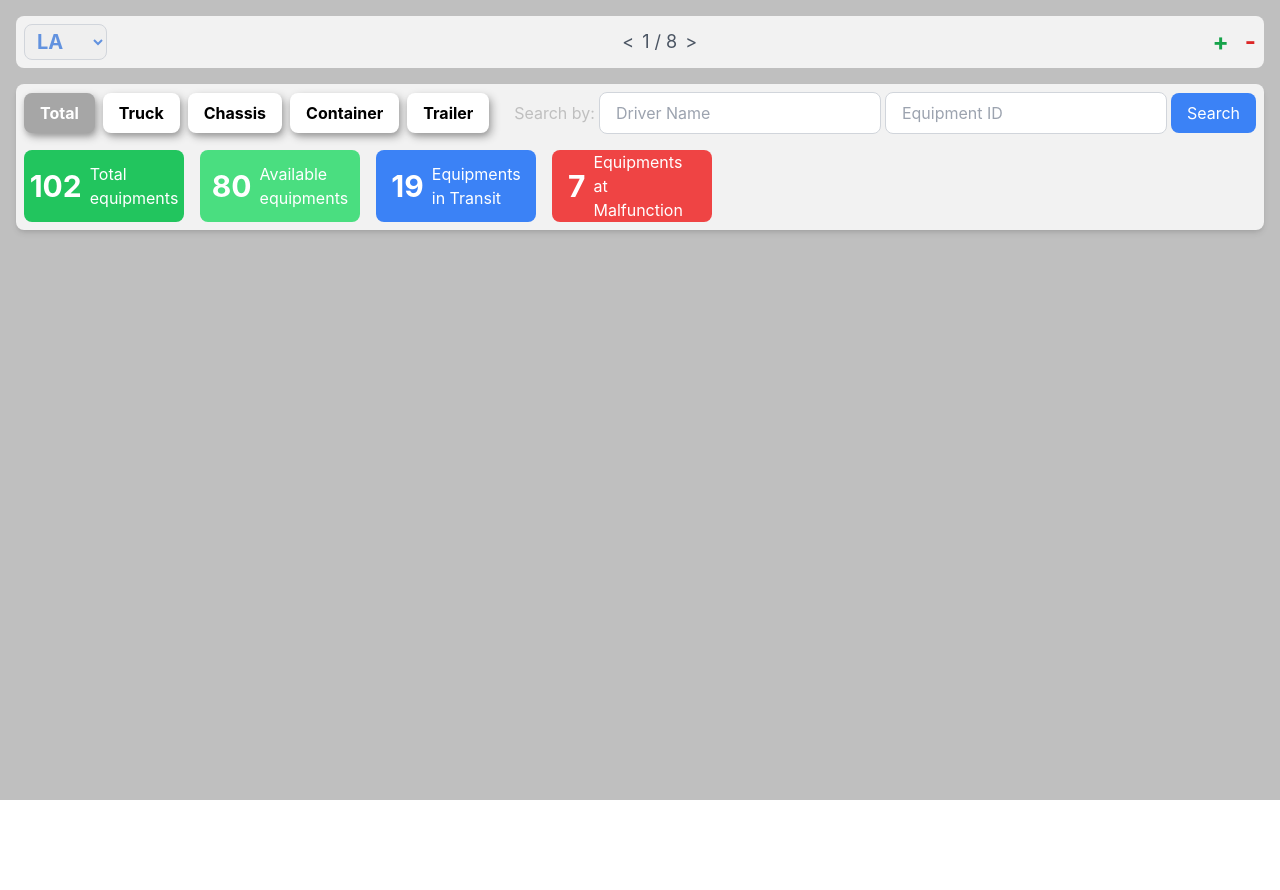
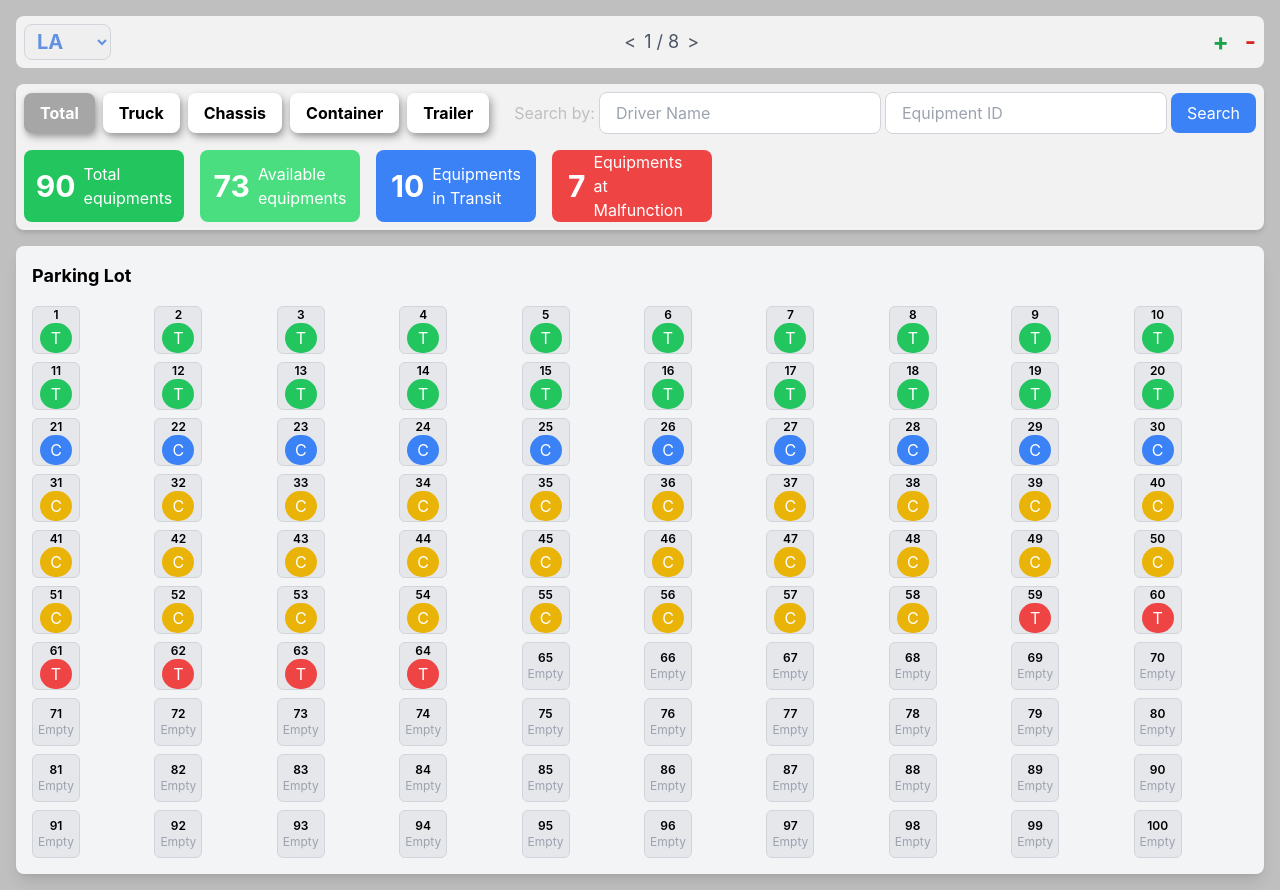
Before and after one commit to DB-YMS/front, a React (Create React App) app: page /yard in a window 1280 px wide. Before the commit the page ends 800 px from the top, so only its background shows below. Built offline with nearby package versions, Linux system fonts and the light colour scheme.

Commit message:
feat: 주차장 drag&drop 구현

```diff
--- a/src/components/Yard.js
+++ b/src/components/Yard.js
@@ -2,6 +2,7 @@
 import React, { useState } from "react";
 import DivisionAndYardSelect from "./divisionYardSelect";
 import EquipmentStatusSelect from "./equipmentSelect";
+import Parking from "./parking";
 
 const Yard = () => {
   const [selectedDivision, setSelectedDivision] = useState("LA");
@@ -54,6 +55,8 @@ const Yard = () => {
         handleEquipmentClick={handleEquipmentClick}
       />
 
+      <Parking
+        equipment />
 
 
     </div>
--- /dev/null
+++ b/src/components/data_temp.js
@@ -0,0 +1,34 @@
+const EquipmentData = {
+  total: [
+    { label: "Total equipments", count: "90", color: "bg-green-500" },
+    { label: "Available equipments", count: "73", color: "bg-green-400" },
+    { label: "Equipments in Transit", count: "10", color: "bg-blue-500" },
+    { label: "Equipments at Malfunction", count: "7", color: "bg-red-500" },
+  ],
+  truck: [
+    { label: "Total Trucks", count: "27", color: "bg-green-500" },
+    { label: "Available Trucks", count: "20", color: "bg-green-400" },
+    { label: "Trucks in Transit", count: "5", color: "bg-blue-500" },
+    { label: "Trucks at Malfunction", count: "2", color: "bg-red-500" },
+  ],
+  chassis: [
+    { label: "Total Chassis", count: "15", color: "bg-green-500" },
+    { label: "Available Chassis", count: "10", color: "bg-green-400" },
+    { label: "Chassis in Transit", count: "4", color: "bg-blue-500" },
+    { label: "Chassis at Malfunction", count: "1", color: "bg-red-500" },
+  ],
+  container: [
+    { label: "Total Containers", count: "32", color: "bg-green-500" },
+    { label: "Available Containers", count: "28", color: "bg-green-400" },
+    { label: "Containers in Transit", count: "4", color: "bg-blue-500" },
+    { label: "Containers at Malfunction", count: "0", color: "bg-red-500" },
+  ],
+  trailer: [
+    { label: "Total Trailers", count: "8", color: "bg-green-500" },
+    { label: "Available Trailers", count: "6", color: "bg-green-400" },
+    { label: "Trailers in Transit", count: "1", color: "bg-blue-500" },
+    { label: "Trailers at Malfunction", count: "1", color: "bg-red-500" },
+  ],
+};
+
+export default EquipmentData;
--- a/src/components/divisionYardSelect.js
+++ b/src/components/divisionYardSelect.js
@@ -3,7 +3,7 @@ import React from "react";
 
 const DivisionAndYardSelect = ({ selectedDivision, handleDivisionChange, page, totalPages, incrementPage, decrementPage, incrementPageCount, decrementPageCount }) => {
   return (
-    <div className="flex mb-4 justify-between items-center p-2 bg-[#F2F2F2] rounded-lg">
+    <div className="flex mb-[16px] justify-between items-center p-2 bg-[#F2F2F2] rounded-lg">
       {/* Division Selection */}
       <div className="flex items-center">
         <select
@@ -14,6 +14,8 @@ const DivisionAndYardSelect = ({ selectedDivision, handleDivisionChange, page, t
           <option value="LA">LA</option>
           <option value="PHX">PHX</option>
           <option value="HOU">HOU</option>
+          <option value="HOU">SAV</option>
+          <option value="HOU">MOV</option>
         </select>
       </div>
 
--- a/src/components/equipmentSelect.js
+++ b/src/components/equipmentSelect.js
@@ -1,39 +1,8 @@
 // EquipmentStatusSelect.js
 import React, {useEffect} from "react";
+import  EquipmentData from "./data_temp";
 
 const EquipmentStatusSelect = ({ selectedEquipment, handleEquipmentClick }) => {
-  const equipmentData = {
-		total: [
-      { label: "Total equipments", count: "102", color: "bg-green-500" },
-      { label: "Available equipments", count: "80", color: "bg-green-400" },
-      { label: "Equipments in Transit", count: "19", color: "bg-blue-500" },
-      { label: "Equipments at Malfunction", count: "7", color: "bg-red-500" },
-    ],
-    truck: [
-      { label: "Total Trucks", count: "27", color: "bg-green-500" },
-      { label: "Available Trucks", count: "25", color: "bg-green-400" },
-      { label: "Trucks in Transit", count: "4", color: "bg-blue-500" },
-      { label: "Trucks at Malfunction", count: "2", color: "bg-red-500" },
-    ],
-    chassis: [
-      { label: "Total Chassis", count: "15", color: "bg-green-500" },
-      { label: "Available Chassis", count: "10", color: "bg-green-400" },
-      { label: "Chassis in Transit", count: "3", color: "bg-blue-500" },
-      { label: "Chassis at Malfunction", count: "2", color: "bg-red-500" },
-    ],
-    container: [
-      { label: "Total Containers", count: "40", color: "bg-green-500" },
-      { label: "Available Containers", count: "30", color: "bg-green-400" },
-      { label: "Containers in Transit", count: "8", color: "bg-blue-500" },
-      { label: "Containers at Malfunction", count: "2", color: "bg-red-500" },
-    ],
-    trailer: [
-      { label: "Total Trailers", count: "20", color: "bg-green-500" },
-      { label: "Available Trailers", count: "15", color: "bg-green-400" },
-      { label: "Trailers in Transit", count: "4", color: "bg-blue-500" },
-      { label: "Trailers at Malfunction", count: "1", color: "bg-red-500" },
-    ],
-  };
 
 	useEffect(() => {
     if (!selectedEquipment) {
@@ -43,7 +12,7 @@ const EquipmentStatusSelect = ({ selectedEquipment, handleEquipmentClick }) => {
 
 
   return (
-		<div className="p-[8px] bg-[#F2F2F2] shadow-md rounded-lg">
+		<div className="p-[8px] mb-[16px] bg-[#F2F2F2] shadow-md rounded-lg">
 			<div className="flex justify-between items-center">
 				{/* Equipment Type Selection */}
 				<div className="flex space-x-2 mb-[16px] " >
@@ -77,7 +46,7 @@ const EquipmentStatusSelect = ({ selectedEquipment, handleEquipmentClick }) => {
 			</div>
 			{selectedEquipment && (
 			<div className="flex gap-[16px] ">
-				{equipmentData[selectedEquipment].map((status) => (
+				{EquipmentData[selectedEquipment].map((status) => (
 					<div
 						key={status.label}
 						className={`flex items-center justify-center w-[160px] h-[72px] px-[16px] py-[8px] gap-[8px] ${status.color} text-white rounded-lg`}
--- a/src/components/parking.js
+++ b/src/components/parking.js
@@ -0,0 +1,96 @@
+import React, { useState } from "react";
+import EquipmentData from "./data_temp";
+
+const Parking = () => {
+  const initialEquipments = [
+    ...Array(parseInt(EquipmentData.truck[1].count)).fill("Truck"),
+    ...Array(parseInt(EquipmentData.chassis[1].count)).fill("Chassis"),
+    ...Array(parseInt(EquipmentData.container[1].count)).fill("Container"),
+    ...Array(parseInt(EquipmentData.trailer[1].count)).fill("Trailer"),
+  ];
+
+  const [slots, setSlots] = useState(
+    Array(100)
+      .fill(null)
+      .map((_, index) => ({
+        id: index + 1,
+        equipment: initialEquipments[index] || null,
+      }))
+  );
+
+  const [draggingItem, setDraggingItem] = useState(null);
+
+  const handleDragStart = (slotId) => {
+    setDraggingItem(slotId);
+  };
+
+  const handleDragOver = (e) => {
+    e.preventDefault();
+  };
+
+  const handleDrop = (targetSlotId) => {
+    if (draggingItem !== null && draggingItem !== targetSlotId) {
+      setSlots((prevSlots) => {
+        const updatedSlots = [...prevSlots];
+        const draggingSlot = updatedSlots.find((slot) => slot.id === draggingItem);
+        const targetSlot = updatedSlots.find((slot) => slot.id === targetSlotId);
+
+        if (draggingSlot && draggingSlot.equipment) {
+          targetSlot.equipment = draggingSlot.equipment;
+          draggingSlot.equipment = null;
+        }
+
+        return updatedSlots;
+      });
+    }
+    setDraggingItem(null);
+  };
+
+  const getEquipmentColor = (equipment) => {
+    switch (equipment) {
+      case "Truck":
+        return "bg-green-500";
+      case "Chassis":
+        return "bg-blue-500";
+      case "Container":
+        return "bg-yellow-500";
+      case "Trailer":
+        return "bg-red-500";
+      default:
+        return "bg-gray-200";
+    }
+  };
+
+  return (
+    <div className="p-4 bg-gray-100 rounded-lg shadow-lg">
+      <h2 className="text-lg font-bold mb-4">Parking Lot</h2>
+      <div className="grid grid-cols-10 gap-2">
+        {slots.map((slot) => (
+          <div
+            key={slot.id}
+            className="w-12 h-12 bg-gray-200 rounded-md flex flex-col items-center justify-center border border-gray-300 text-center"
+            draggable={slot.equipment !== null}
+            onDragStart={() => handleDragStart(slot.id)}
+            onDragOver={handleDragOver}
+            onDrop={() => handleDrop(slot.id)}
+          >
+            <span className="text-xs font-semibold">{slot.id}</span>
+            {slot.equipment ? (
+              <div
+                className={`w-8 h-8 rounded-full flex items-center justify-center text-white ${getEquipmentColor(
+                  slot.equipment
+                )}`}
+              >
+                {slot.equipment[0]}
+              </div>
+            ) : (
+              <span className="text-gray-400 text-xs">Empty</span>
+            )}
+          </div>
+        ))}
+      </div>
+    </div>
+  );
+};
+
+export default Parking;
```
